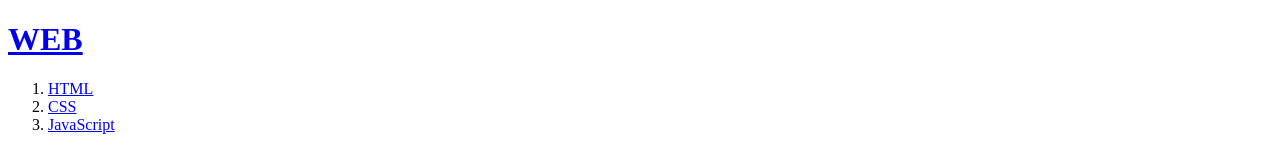
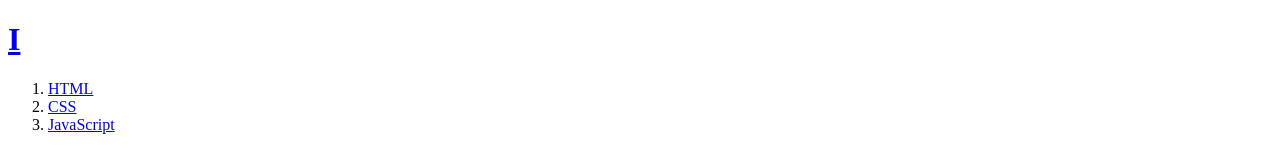
Before and after one commit to MasterQA08/web1, a plain HTML site: page 4.html in a window 1280 px wide. Shown: the top 158 px of the page. Drawn offline with Linux system fonts and the light colour scheme.

Commit message:
Update 4.html

```diff
--- a/4.html
+++ b/4.html
@@ -5,7 +5,7 @@
   <meta charset="utf-8">
 </head>
 <body>
-  <h1><a href="4.html">WEB</a></h1>
+  <h1><a href="4.html">I</a></h1>
   <ol>
     <li><a href="1.html">HTML</a></li>
     <li><a href="2.html">CSS</a></li>
```
